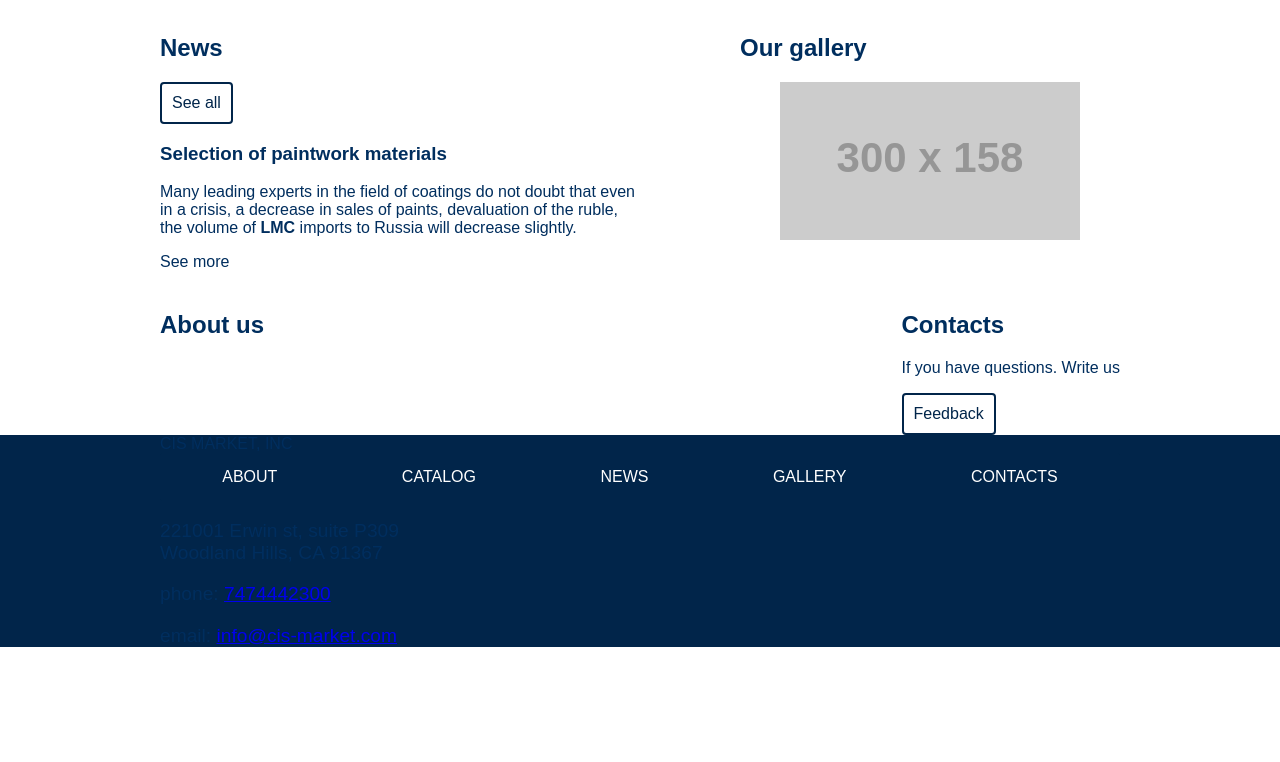
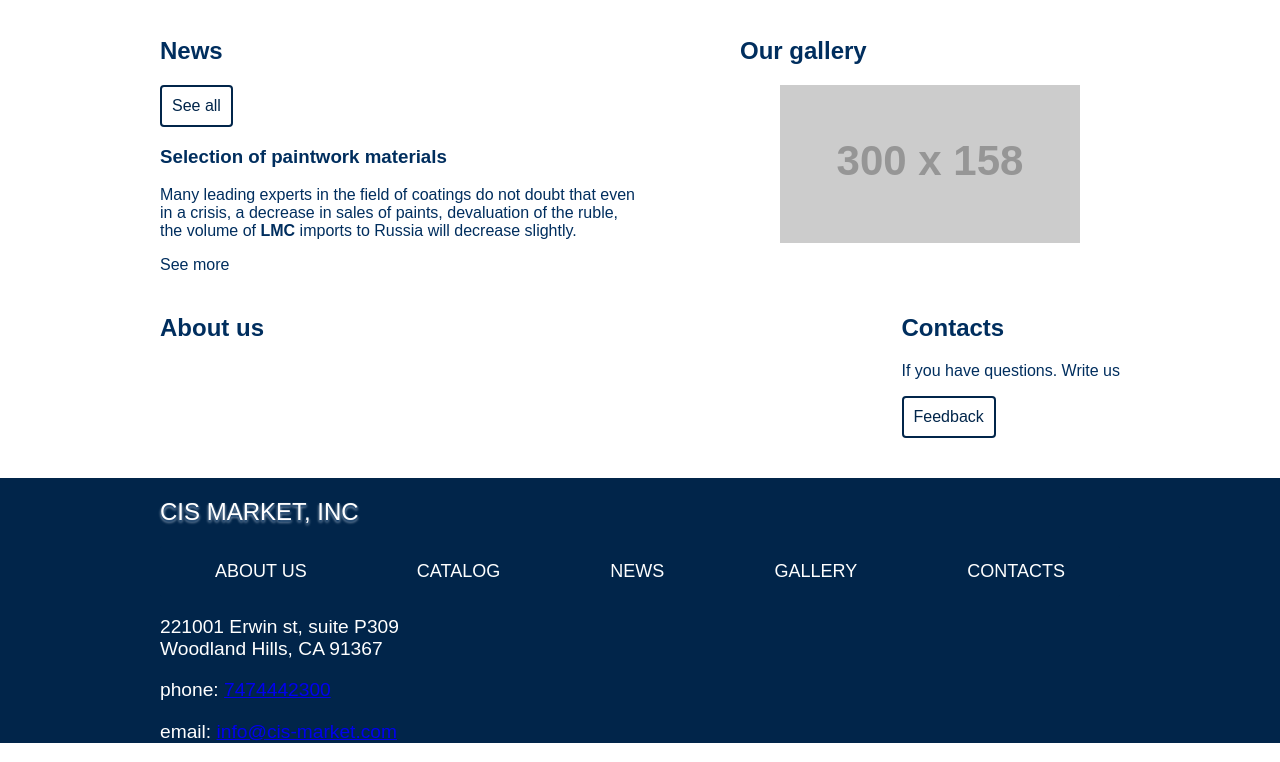
Before and after one commit to dawinn/cis-market, a website: page index.html in a window 1280 px wide. Shown: the part 833-1595 px from the top of the page. Before the commit the page ends 1499 px from the top, so only its background shows below. Drawn offline with nearby package versions, Linux system fonts and the light colour scheme; placeholder pictures from the web are drawn by us.

Commit message:
Начало работы с футером

```diff
--- a/css/style.css
+++ b/css/style.css
@@ -52,7 +52,7 @@ h1 {
   padding-bottom: 350px;
   margin-bottom: 20px;
 
-  background-image: linear-gradient(to bottom, #01254a 48px, rgb(237, 241, 246) 49px);
+  background-image: linear-gradient(to bottom, #01254a 51px, rgb(237, 241, 246) 52px);
 
 }
 
@@ -112,10 +112,11 @@ h1 {
   padding-bottom: 0;
   margin: 5px;
   text-align: center;
+  font-size: 18px;
 
 }
 
-.menu__item:hover .menu__link {
+.menu--main .menu__item:hover .menu__link {
 
   box-shadow: 0 6px 0 0px #faf36e;
 }
@@ -246,5 +247,19 @@ font-size: 1.5em;
 }
 
 .main-footer {
+  margin-top: 40px;
+  margin-bottom: 0;
+  color: #ffffff;
   background-color: #01254a;
 }
+
+.main-footer__logo {
+  display: inline-block;
+  vertical-align: baseline;
+  margin-top: 20px;
+  margin-bottom: 20px;
+  color: #ffffff;
+  font-size: 24px;
+  text-shadow: #002e5e 0 2px 2px, #ffffff 0 2px 3px;
+  text-decoration: none;
+}
--- a/index.html
+++ b/index.html
@@ -24,7 +24,7 @@
     <nav class="main-header__main-menu menu menu--main">
       <ul class="menu__list">
         <li class="menu__item">
-          <a class="menu__link" href="">About</a>
+          <a class="menu__link" href="">About us</a>
         </li>
         <li class="menu__item">
           <a class="menu__link" href="">Catalog</a>
@@ -122,11 +122,11 @@
 
 <footer class="main-footer">
   <div class="wrapper">
-    <a class="main-footer__logo">CIS MARKET, INC</a>
+    <a class="main-footer__logo" href="index.html">CIS MARKET, INC</a>
     <nav class="menu menu--bottom">
       <ul class="menu__list">
         <li class="menu__item">
-          <a class="menu__link" href="">About</a>
+          <a class="menu__link" href="">About us</a>
         </li>
         <li class="menu__item">
           <a class="menu__link" href="">Catalog</a>
```
